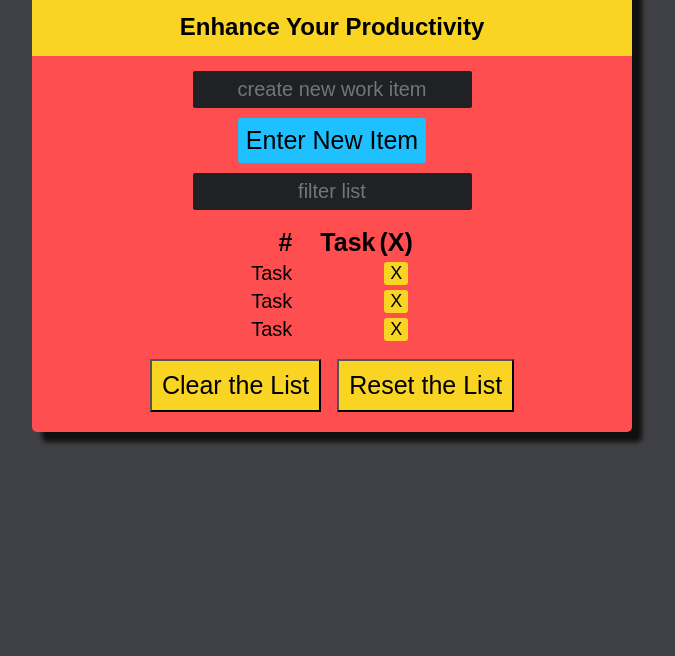
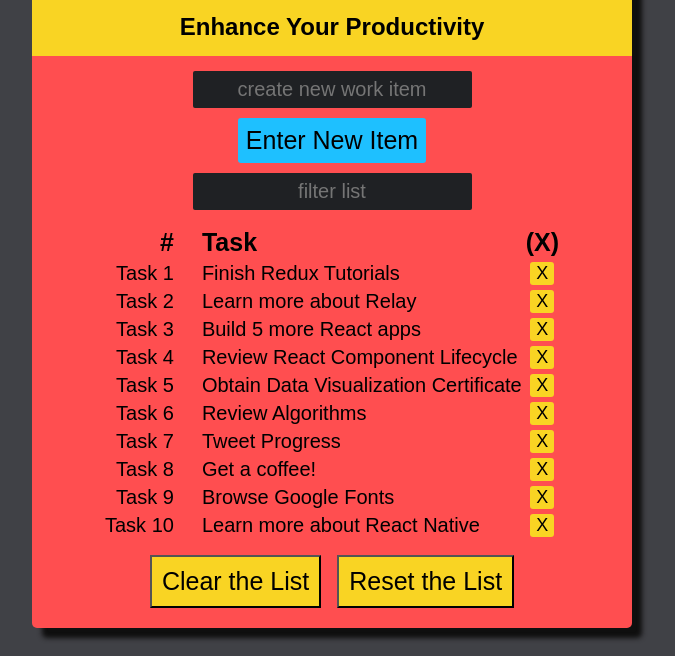
Before and after one commit to TungClear/TodoApp-Redux, a React app in the folder todo-app-redux/: page / in a window 1280 px wide. Shown: the part 144-800 px from the top of the page, without its empty margins (308-983 px from the left). Built offline with nearby package versions, Linux system fonts and the light colour scheme.

Commit message:
final v1 todp-app by redux

```diff
--- a/todo-app-redux/src/components/App.js
+++ /dev/null
@@ -1,73 +0,0 @@
-import React, { Component } from 'react';
-import './App.css';
-
-import FormNewTodo from '../store/containers/FormNewTodo';
-import FormSearch from '../store/containers/FormSearch';
-import ListTodo from '../store/containers/ListTodo';
-
-import { Provider } from 'react-redux';
-import { createStore } from 'redux';
-
-const initTodoList = [
-  "Finish Redux Tutorials",
-  "Learn more about Relay",
-  "Build 5 more React apps",
-  "Review React Component Lifecycle",
-  "Obtain Data Visualization Certificate",
-  "Review Algorithms",
-  "Tweet Progress",
-  "Get a coffee!",
-  "Browse Google Fonts",
-  "Learn more about React Native"
-];
-const initialState = {
-  todoList: initTodoList,
-  tempList: initTodoList,
-  searchText: "",
-
-}
-function reducer(state = initialState, action) {
-  switch (action.type) {
-    case 'ADD_TODO':
-    //add a todo to todoList
-      return {
-        todoList: [...state.todoList, todo],
-        tempList: [...state.tempList, todo]
-      };
-    case 'REMOVE_TODO':
-      //remove a todo to todoList
-      return state;
-    case 'FILTER_TODO':
-      //return list todo which after filter
-      return state;
-    case 'CLEAR_TODO':
-      //delete todoList recent
-      return state;
-    case 'RESET_TODO':
-      //display todoList
-      return state;
-    default:
-      return state
-  }
-}
-const store = createStore(reducer);
-
-class App extends Component {
-  render() {
-    return (
-      <Provider store={store}>
-        <div className="titles">
-          <h1 className="title">React To-Do App</h1>
-          <h2 className="subtitle">Enhance Your Productivity</h2>
-        </div>
-        <FormNewTodo />
-        <FormSearch />
-        <ListTodo />
-        <button className="clear">Clear the List</button>
-        <button className="reset">Reset the List</button>
-      </Provider>
-    );
-  }
-}
-
-export default App;
--- a/todo-app-redux/src/index.js
+++ b/todo-app-redux/src/index.js
@@ -1,6 +1,21 @@
 import React from 'react';
 import ReactDOM from 'react-dom';
 import './index.css';
-import App from './components/App';
+import App from './store/containers/App';
+import { createStore } from 'redux';
+import { Provider } from 'react-redux'
+import rootReducer from './store/reducers/rootReducers';
 
-ReactDOM.render(<App />, document.getElementById('root'));
+
+// Create store
+const store = createStore(rootReducer);
+
+const appRoot = (
+    <Provider store={store}>
+        <React.Fragment>
+            <App />
+        </React.Fragment>
+    </Provider>
+)
+
+ReactDOM.render(appRoot, document.getElementById('root'));
--- /dev/null
+++ b/todo-app-redux/src/store/actions/TodoAction.js
@@ -0,0 +1,33 @@
+
+export const addTodo = (todo) => {
+    return{
+        type: 'ADD_TODO',
+        todo
+    }
+}
+
+export const deleteTodo = (index) => {
+    return{
+        type: 'DELETE_TODO',
+        index
+    }
+}
+
+export const clearTodoList = () => {
+    return{
+        type: 'CLEAR_TODOLIST',
+    }
+}
+
+export const resetTodoList = () => {
+    return{
+        type: 'RESET_TODOLIST',
+    }
+}
+
+export const onChangeSearchText = (searchText) => {
+    return {
+        type: 'ONCHANGE_SEARCHTEXT',
+        searchText
+    }
+}
--- /dev/null
+++ b/todo-app-redux/src/store/components/FormNewTodo.js
@@ -0,0 +1,48 @@
+import React from 'react';
+
+class FormNewTodo extends React.Component{
+
+    constructor(props){
+        super(props);
+        this.state = {
+            todo: ""
+        };
+    }
+
+    addTodo = () => {
+        if(!this.state.todo){
+            return;
+        }else{
+            this.props.actions.addTodo(this.state.todo);
+            this.setState({
+                todo: ""
+            })
+        }
+    }
+
+    handleOnChange = (event) => {
+        const {value} = event.target;
+        this.setState({
+            todo: value
+        })
+    }
+
+    render(){
+        // console.log(this.state.todo);
+        return(
+            <form>
+                <input type="text" className="newTodo" placeholder="create new work item" onChange={this.handleOnChange} value={this.state.todo}/>
+                <br />
+                <button type="button" className="enter" onClick={this.addTodo}>Enter New Item</button>
+            </form>
+        );
+    }
+}
+
+// function mapStateToProps(state){
+//     return{
+//         todo: state.todo
+//     }
+// }
+
+export default FormNewTodo;
--- /dev/null
+++ b/todo-app-redux/src/store/components/FormSearch.js
@@ -0,0 +1,25 @@
+import React from 'react';
+
+class FormSearch extends React.Component{
+
+    handleSearch = (event) => {
+        const {value} = event.target;
+        this.props.actions.onChangeSearchText(value);
+    }
+
+    render() {
+        return (
+            <form>
+                <input type="text" className="search" placeholder="filter list" onChange={this.handleSearch}/>
+            </form>
+        );
+    }
+}
+
+// function mapStateToProps(state){
+//     return{
+//         searchText: state.searchText
+//     }
+// }
+
+export default FormSearch;
--- /dev/null
+++ b/todo-app-redux/src/store/components/ListTodo.js
@@ -0,0 +1,52 @@
+import React from 'react';
+
+class ListTodo extends React.Component {
+
+    getListTodo = () => {
+        const { searchText, todoList } = this.props.todos;
+        // console.log(`searchText: ${searchText}`);
+        // console.log(`todoList: ${todoList}`);
+        if(!searchText){
+            return todoList;
+        }else{
+            const upper = searchText[0].toUpperCase();
+            const upperValue = searchText.replace(searchText[0], upper);
+            return todoList.filter(
+                todo =>
+                    todo.indexOf(searchText) > -1 ||
+                    todo.indexOf(upperValue.toUpperCase()) > -1
+            );
+        }
+    }
+
+    render() {
+        const { actions } = this.props
+        const todoList = this.getListTodo();
+        return (
+            <table className="todoTable">
+                <thead>
+                    <tr>
+                        <th className="todoNumber">#</th>
+                        <th className="todoItem">Task</th>
+                        <th>(X)</th>
+                    </tr>
+                    {todoList.map((row, index) => (
+                        <tr key={index}>
+                            <td className="todoNumber">Task {index + 1}</td>
+                            <td className="todoItem">{row}</td>
+                            <td><button className="remove" onClick={() => actions.deleteTodo(index)}>X</button></td>
+                        </tr>
+                    ))}
+                </thead>
+            </table>
+        );
+    }
+}
+
+// function mapStateToProps(state){
+//     return {
+//         todoList: state.todoList
+//     }
+// }
+
+export default ListTodo;
--- /dev/null
+++ b/todo-app-redux/src/store/containers/App.js
@@ -0,0 +1,46 @@
+import React, { Component } from 'react';
+import './App.css';
+
+import FormNewTodo from '../components/FormNewTodo';
+import FormSearch from '../components/FormSearch';
+import ListTodo from '../components/ListTodo';
+
+import { connect } from 'react-redux';
+import { bindActionCreators } from 'redux';
+import * as TodoActions from '../actions/TodoAction';
+
+class App extends Component {
+  render() {
+    const { todos, actions } = this.props;
+    // console.log(`this.props: ${this.props.toString()}`);
+    // console.log(`todoList: ${todos}`);
+    // console.log(`actions: ${actions}`);
+    return (
+      <React.Fragment>
+        <div className="titles">
+          <h1 className="title">React To-Do App</h1>
+          <h2 className="subtitle">Enhance Your Productivity</h2>
+        </div>
+        <FormNewTodo todos={todos} actions={actions}/>
+        <FormSearch actions={actions}/>
+        <ListTodo todos={todos} actions={actions}/>
+        <button className="clear" onClick={actions.clearTodoList}>Clear the List</button>
+        <button className="reset" onClick={actions.resetTodoList}>Reset the List</button>
+      </React.Fragment>
+    );
+  }
+}
+
+function mapStateToProps(state) {
+  return {
+    todos: state.todos
+  };
+}
+
+function mapDispatchToProps(dispatch) {
+  return {
+    actions: bindActionCreators(TodoActions, dispatch)
+  };
+}
+
+export default connect(mapStateToProps, mapDispatchToProps)(App);
--- a/todo-app-redux/src/store/containers/FormNewTodo.js
+++ /dev/null
@@ -1,39 +0,0 @@
-import React from 'react';
-import {connect} from 'react-redux';
-
-class FormNewTodo extends React.Component{
-
-    inputText = "";
-
-    addTodo = () => {
-        //gọi add todo từ bên app
-        this.props.dispatch({type: 'ADD_TODO'});
-    }
-
-    handleOnChange = (event) => {
-        //thay đổi input thì giá trị sẽ chui vào đâu đó
-        const value = event.target;
-        this.inputText = value;
-    }
-
-    render(){
-        return(
-            <form>
-                <input type="text" className="newTodo" value={this.props.todo} placeholder="create new work item" onChange={this.handleOnChange}/>
-                <br />
-                <button type="button" className="enter" onClick={this.addTodo}>Enter New Item</button>
-            </form>
-        );
-    }
-}
-
-function mapStateToProps(state){
-    return{
-        todo: state.todo
-    }
-}
-
-//tạo dispatch add todo tại đây
-//rồi tại onClick sẽ this.props.addTodo
-
-export default connect(mapStateToProps)(FormNewTodo);
--- a/todo-app-redux/src/store/containers/ListTodo.js
+++ /dev/null
@@ -1,62 +0,0 @@
-import React from 'react';
-import {connect} from 'react-redux';
-
-const TableHeader = () => {
-    return (
-        <thead>
-            <tr>
-                <th className="todoNumber">#</th>
-                <th className="todoItem">Task</th>
-                <th>(X)</th>
-            </tr>
-        </thead>
-    );
-}
-
-const TableBody = props => {
-
-    return (
-        <tbody>
-            <tr>
-                <td className="todoNumber">Task</td>
-                <td className="todoItem"></td>
-                <td><button className="remove" >X</button></td>
-            </tr>
-            <tr>
-                <td className="todoNumber">Task</td>
-                <td className="todoItem"></td>
-                <td><button className="remove" >X</button></td>
-            </tr>
-            <tr>
-                <td className="todoNumber">Task</td>
-                <td className="todoItem"></td>
-                <td><button className="remove" >X</button></td>
-            </tr>
-        </tbody>
-    );
-}
-
-
-class ListTodo extends React.Component {
-
-    render() {
-        const { todoList, removeTodo } = this.props;
-        return (
-            <table className="todoTable">
-                <TableHeader />
-                <TableBody
-                    todoList={todoList}
-                    removeTodo={removeTodo}
-                />
-            </table>
-        );
-    }
-}
-
-function mapStateToProps(state){
-    return {
-        todoList: state.todoList
-    }
-}
-
-export default connect(mapStateToProps)(ListTodo);
--- /dev/null
+++ b/todo-app-redux/src/store/reducers/rootReducers.js
@@ -0,0 +1,8 @@
+import { combineReducers } from 'redux';
+import todosReducers from './todoReducer';
+
+const rootReducer = combineReducers({
+    todos: todosReducers
+});
+
+export default rootReducer;
--- /dev/null
+++ b/todo-app-redux/src/store/reducers/todoReducer.js
@@ -0,0 +1,74 @@
+const todoList_db = [
+    "Finish Redux Tutorials",
+    "Learn more about Relay",
+    "Build 5 more React apps",
+    "Review React Component Lifecycle",
+    "Obtain Data Visualization Certificate",
+    "Review Algorithms",
+    "Tweet Progress",
+    "Get a coffee!",
+    "Browse Google Fonts",
+    "Learn more about React Native"
+];
+const initialState = {
+    todoList: todoList_db,
+    tempList: todoList_db,
+    searchText: "",
+    clearListFlag: false
+};
+
+export default function todos(state = initialState, action) {
+    switch (action.type) {
+        case 'ADD_TODO':
+            if(!state.clearListFlag){
+                return {
+                    todoList: [...state.todoList, action.todo],
+                    tempList: [...state.tempList, action.todo],
+                    searchText: state.searchText,
+                    clearListFlag: state.clearListFlag
+                }
+            }else{
+                return {
+                    todoList: [...state.todoList, action.todo],
+                    tempList: state.tempList,
+                    searchText: state.searchText,
+                    clearListFlag: state.clearListFlag
+                }
+            }
+
+        case 'DELETE_TODO':
+            return {
+                todoList: state.todoList.filter((todo, i) => i !== action.index),
+                tempList: state.tempList,
+                searchText: state.searchText,
+                clearListFlag: state.clearListFlag
+            };
+
+        case 'ONCHANGE_SEARCHTEXT':
+            return {
+                searchText: action.searchText,
+                todoList: state.todoList,
+                tempList: state.tempList,
+                clearListFlag: state.clearListFlag
+            }
+
+        case 'CLEAR_TODOLIST':
+            return {
+                searchText: state.searchText,
+                todoList: [],
+                tempList: state.tempList,
+                clearListFlag: true
+            }
+
+        case 'RESET_TODOLIST':
+            return {
+                searchText: state.searchText,
+                todoList: state.tempList,
+                tempList: state.tempList,
+                clearListFlag: false
+            }
+
+        default:
+            return state;
+    }
+}
```
Also changed, not shown: todo-app-redux/public/index.html (+0 -2 lines), todo-app-redux/src/store/containers/FormSearch.js (deleted, +0 -21 lines), todo-app-redux/src/store/actions/index.js (deleted), todo-app-redux/src/store/containers/App.css (renamed from todo-app-redux/src/components/App.css), todo-app-redux/src/store/containers/App.test.js (renamed from todo-app-redux/src/components/App.test.js), todo-app-redux/src/store/reducers/index.js (deleted), 1 other file.
